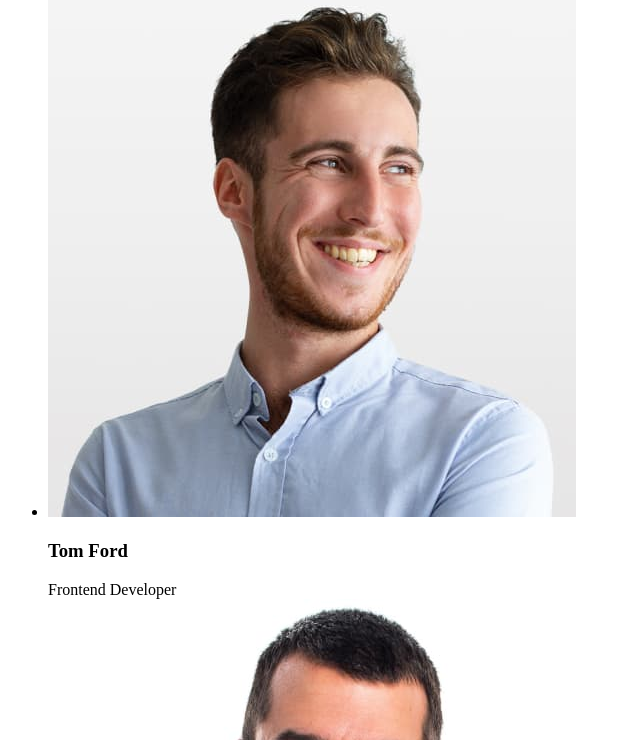
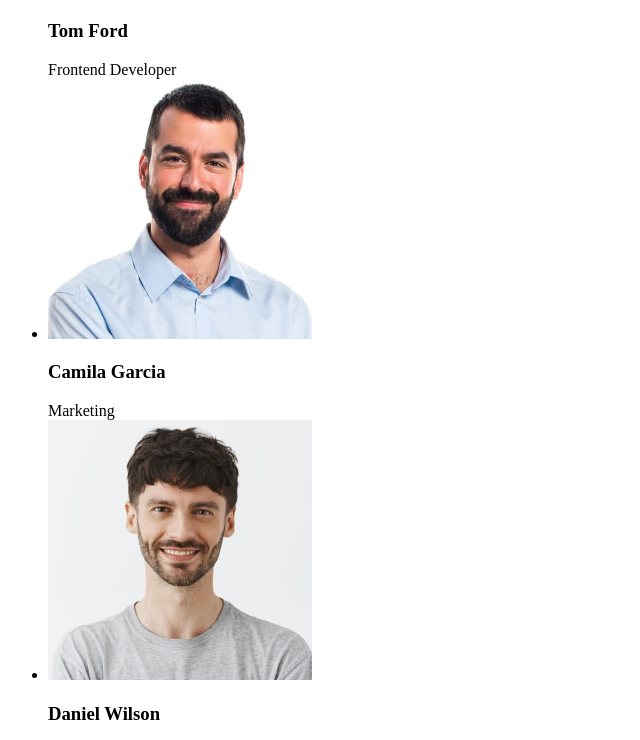
Before and after one commit to IvankoBoichuk/goit-markup-hw-01, a plain HTML site: page index.html in a window 1280 px wide. Shown: the part 1179-1919 px from the top of the page, without its empty margins (0-640 px from the left). Drawn offline with Linux system fonts and the light colour scheme.

Commit message:
add sizes

```diff
--- a/index.html
+++ b/index.html
@@ -64,22 +64,42 @@
         <h2>Our Team</h2>
         <ul>
           <li>
-            <img src="./images/img-1.jpg" alt="Mark Guerrero" />
+            <img
+              src="./images/img-1.jpg"
+              width="264"
+              height="260"
+              alt="Mark Guerrero"
+            />
             <h3>Mark Guerrero</h3>
             <span>Product Designer</span>
           </li>
           <li>
-            <img src="./images/img-2.jpg" alt="Tom Ford" />
+            <img
+              src="./images/img-2.jpg"
+              width="264"
+              height="260"
+              alt="Tom Ford"
+            />
             <h3>Tom Ford</h3>
             <span>Frontend Developer</span>
           </li>
           <li>
-            <img src="./images/img-3.jpg" alt="Camila Garcia" />
+            <img
+              src="./images/img-3.jpg"
+              width="264"
+              height="260"
+              alt="Camila Garcia"
+            />
             <h3>Camila Garcia</h3>
             <span>Marketing</span>
           </li>
           <li>
-            <img src="./images/img.jpg" alt="Daniel Wilson" />
+            <img
+              src="./images/img.jpg"
+              width="264"
+              height="260"
+              alt="Daniel Wilson"
+            />
             <h3>Daniel Wilson</h3>
             <span>UI Designer</span>
           </li>
```
